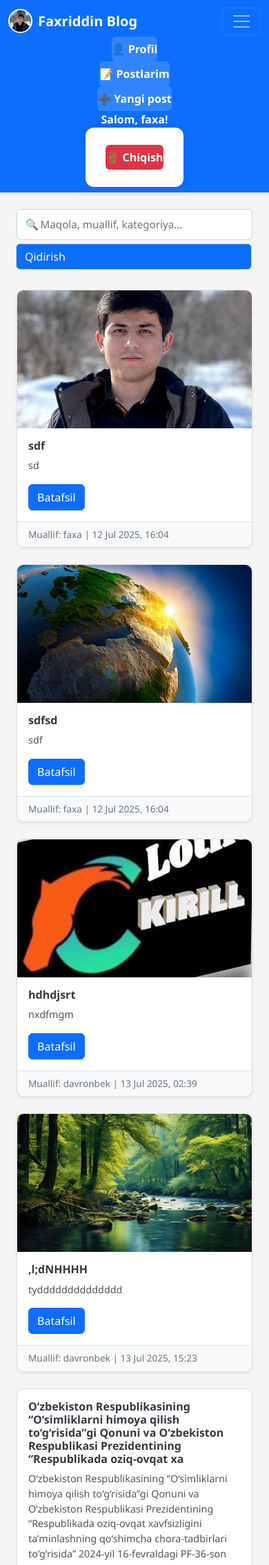
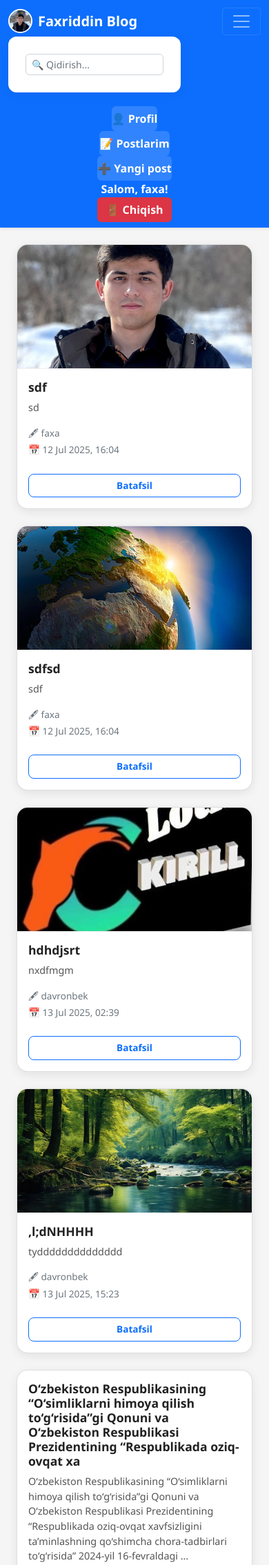
Before and after one commit to faxriddinprof/NewBlogpost, a Django app: page /articles/ in a window 390 px wide, after a click that opens the changed part. Shown: the top 2269 px of the page at 69% size. Run offline with Django 5.2, Linux system fonts and the light colour scheme; a user stored in the database is signed in; data comes from the database, SQL or seed files in the repository; both versions use the stored data as it was after the commit; some libraries are stand-ins or nearby versions.

Commit message:
search qismi turilandi

```diff
--- a/articles/urls.py
+++ b/articles/urls.py
@@ -8,7 +8,7 @@ from .views import (ArticleView,
                     like_article,
                     dislike_article,
                     load_more_comments,
-                    ajax_search,
+                    # ajax_search,
                 )
 
 
@@ -22,6 +22,6 @@ urlpatterns=[
     path('<int:pk>/like/', like_article, name='like_article'),
     path('<int:pk>/dislike/', dislike_article, name='dislike_article'),
     path('articles/<int:pk>/comments/', load_more_comments, name='load_more_comments'),
-    path('search/', ajax_search, name='ajax_search'),
+    # path('search/', ajax_search, name='ajax_search'),
 
 ]
--- a/articles/views.py
+++ b/articles/views.py
@@ -10,7 +10,25 @@ from django.core.paginator import Paginator
 from django.views.decorators.http import require_POST
 from django.contrib import messages
 from django.db.models import Q
+from django.template.loader import render_to_string
 
+# class ArticleView(ListView):
+#     model = Article
+#     template_name = 'article_list.html'
+#     context_object_name = 'object_list'
+#     paginate_by = 10
+
+#     def get_queryset(self):
+#         queryset = super().get_queryset()
+#         query = self.request.GET.get('q')
+#         if query:
+#             queryset = queryset.filter(
+#                 Q(title__icontains=query) |
+#                 Q(summary__icontains=query) |
+#                 Q(body__icontains=query) |
+#                 Q(author__username__icontains=query)
+#             ).distinct()
+#         return queryset
 
 class ArticleView(ListView):
     model = Article
@@ -30,16 +48,32 @@ class ArticleView(ListView):
             ).distinct()
         return queryset
 
+    def render_to_response(self, context, **response_kwargs):
+        if self.request.headers.get('x-requested-with') == 'XMLHttpRequest':
+            html = render_to_string('partials/search_results.html', context, request=self.request)
+            return JsonResponse({'html': html})
+        return super().render_to_response(context, **response_kwargs)
 
-def ajax_search(request):
-    q = request.GET.get('q', '')
-    articles = Article.objects.filter(
-        Q(title__icontains=q) |
-        Q(summary__icontains=q) |
-        Q(author__username__icontains=q)
-    ).order_by('-date')
 
-    return render(request, 'partials/search_results.html', {'object_list': articles})
+# def ajax_search(request):
+#     query = request.GET.get('q', '').strip()
+
+#     if query:
+#         articles = Article.objects.filter(
+#             Q(title__icontains=query) |
+#             Q(summary__icontains=query) |
+#             Q(body__icontains=query) |
+#             Q(author__username__icontains=query)
+#         ).order_by('-date')
+#     else:
+#         articles = Article.objects.all().order_by('-date')[:10]
+
+#     html = render_to_string(
+#         'partials/search_results.html',
+#         {'object_list': articles},
+#         request=request  # BU MUHIM! context_processor ishlashi uchun
+#     )
+#     return JsonResponse({'html': html})
 
 
 class ArticleDetailView(DetailView):
--- a/static/css/article_list.css
+++ b/static/css/article_list.css
@@ -1,96 +1,88 @@
-/* Umumiy kartochka stillari */
+/* Umumiy kartochka */
 .card {
-    border-radius: 10px;
+    border-radius: 16px;
     overflow: hidden;
+    background: #ffffff;
+    box-shadow: 0 4px 14px rgba(0, 0, 0, 0.08);
     transition: transform 0.3s ease, box-shadow 0.3s ease;
-    background-color: #fff;
 }
 
 .card:hover {
-    transform: translateY(-5px);
-    box-shadow: 0 8px 20px rgba(0, 0, 0, 0.1);
+    transform: translateY(-6px);
+    box-shadow: 0 10px 26px rgba(0, 0, 0, 0.12);
 }
 
-/* Kartochka rasmi */
+/* Rasm */
 .article-img {
+    height: 220px;
+    width: 100%;
     object-fit: cover;
-    height: 200px;
-    width: 100%;
+    border-bottom: 1px solid #f1f1f1;
 }
 
-/* Matn qismlari */
+/* Matn */
 .card-title {
     font-size: 1.2rem;
-    font-weight: 600;
-    color: #343a40;
+    font-weight: 700;
+    color: #222;
+    margin-bottom: 0.5rem;
 }
 
 .card-text {
     color: #555;
     font-size: 0.95rem;
-    margin-bottom: 1rem;
+    line-height: 1.5;
 }
 
-/* "Batafsil" tugmasi */
-.btn-primary {
-    border-radius: 6px;
-    font-weight: 500;
-    transition: background-color 0.3s ease;
-}
-
-.btn-primary:hover {
-    background-color: #0b5ed7;
-}
-
-/* Footer qismini chiroyli qilish */
-.card-footer {
-    background-color: #f8f9fa;
+/* Muallif va sana */
+.author-date {
     font-size: 0.85rem;
-    border-top: 1px solid #dee2e6;
     color: #6c757d;
 }
 
-/* 🔍 Qidiruv input qismi */
-.input-group input#liveSearchInput {
-    border-top-left-radius: 6px;
-    border-bottom-left-radius: 6px;
-    padding: 10px 12px;
-    font-size: 0.95rem;
-    border: 1px solid #ced4da;
+/* Tugma */
+.btn-outline-primary {
+    border-radius: 8px;
+    font-weight: 600;
+    padding: 6px 14px;
+    font-size: 0.9rem;
+    transition: all 0.3s ease;
+    border: 1px solid #0d6efd;
+    color: #0d6efd;
 }
 
-.input-group .input-group-text {
-    border-top-right-radius: 6px;
-    border-bottom-right-radius: 6px;
-    font-weight: 500;
+.btn-outline-primary:hover {
+    background: linear-gradient(135deg, #0d6efd, #0b5ed7);
+    color: #fff;
+    border-color: #0a58ca;
 }
 
-/* Qidiruv natijalari konteyneri */
-#search-results {
-    margin-top: 20px;
+/* Paginate */
+.pagination .page-link {
+    color: #0d6efd;
 }
 
-/* Bo'sh natija matni */
-.text-danger {
-    font-weight: 500;
-    font-size: 1.1rem;
+.pagination .active .page-link {
+    background-color: #0d6efd;
+    color: white;
+    border-color: #0d6efd;
 }
 
-/* Moslashuvchanlik (responsive) */
-@media (max-width: 576px) {
+/* Moslashuvchanlik */
+@media (max-width: 768px) {
+    .article-img {
+        height: 180px;
+    }
+
     .card-title {
-        font-size: 1rem;
+        font-size: 1.1rem;
     }
+
     .card-text {
         font-size: 0.9rem;
     }
-    .input-group {
-        flex-direction: column;
-    }
-    .input-group .form-control,
-    .input-group .input-group-text {
-        width: 100%;
-        border-radius: 6px !important;
-        margin-bottom: 5px;
+
+    .btn-outline-primary {
+        font-size: 0.85rem;
     }
 }
--- a/static/css/base.css
+++ b/static/css/base.css
@@ -1,11 +1,13 @@
-/* Umumiy font va ranglar */
+/* === Umumiy font va ranglar === */
 body {
     font-family: 'Segoe UI', Tahoma, Geneva, Verdana, sans-serif;
     background-color: #f5f5f5;
     color: #212529;
+    margin: 0;
+    padding: 0;
 }
 
-/* Navbar ichidagi tugmalar */
+/* === Navbar tugmalari === */
 .nav-btn {
     background-color: rgba(255, 255, 255, 0.15);
     border-radius: 6px;
@@ -15,6 +17,8 @@ body {
     font-weight: 600;
     transition: all 0.3s ease-in-out;
     border: none;
+    text-decoration: none;
+    display: inline-block;
 }
 
 .nav-btn:hover {
@@ -23,56 +27,83 @@ body {
     text-decoration: none;
 }
 
-/* 🔴 Chiqish tugmasi uchun maxsus klass */
+/* === Chiqish tugmasi uchun alohida dizayn === */
 .logout-red {
-    background-color: #dc3545 !important; /* Qizil */
+    background-color: #dc3545 !important;
+    color: #fff !important;
+    border-radius: 6px;
+    padding: 6px 12px;
+    font-weight: 600;
+    border: none;
+    display: inline-block;
+    transition: all 0.3s ease-in-out;
+}
+
+.logout-red:hover {
+    background-color: #e74c3c !important;
     color: #fff !important;
 }
 
-.logout-red:hover {
-    background-color: #e74c3c !important; /* Yorqinroq qizil */
-    color: #fff !important;
+/* === Navbar ichidagi chiqish formasi stylingi === */
+.navbar .nav-item form {
+    display: inline;
+    background: transparent !important;
+    padding: 0;
+    margin: 0;
+    box-shadow: none;
 }
 
-/* Navbar logosi */
+/* === Navbar brand rasmi === */
 .navbar-brand img {
     border: 2px solid #ffffff;
 }
 
-/* Forma stili */
+/* === Qidiruv formasi NAVBAR ichida === */
+#navbar-search-form {
+    width: 250px;
+    position: relative;
+}
+
+#navbar-search-form .form-control {
+    padding-right: 25px;
+    font-size: 14px;
+    height: 30px;
+    border-radius: 6px;
+}
+
+/* × tugma (tozalash) */
+#clear-search {
+    position: absolute;
+    right: 8px;
+    top: 50%;
+    transform: translateY(-50%);
+    cursor: pointer;
+    color: #ccc;
+    font-size: 18px;
+    display: none;
+    background: transparent;
+    border: none;
+    line-height: 1;
+    padding: 0;
+}
+
+#clear-search:hover {
+    color: red;
+}
+
+/* === Umumiy formalar uchun styling === */
 form {
     background-color: #ffffff;
     padding: 25px;
     border-radius: 12px;
     box-shadow: 0 4px 16px rgba(0, 0, 0, 0.05);
+    margin-bottom: 20px;
 }
 
-/* Footer */
+/* === Footer === */
 footer {
     border-top: 1px solid #ccc;
     color: #888;
     padding-top: 10px;
-}
-
-/* Navbar qidiruv formasi (agar kerak bo‘lsa yana qo‘shiladi) */
-.search-form {
-    width: 300px;
-}
-
-.search-form input[type="text"] {
-    border-radius: 20px;
-    padding: 6px 12px;
     font-size: 14px;
 }
-
-.search-form button {
-    border-radius: 20px;
-    padding: 6px 12px;
-    font-weight: bold;
-    transition: 0.3s;
-}
-
-.search-form button:hover {
-    background-color: #ffffff;
-    color: #0d6efd;
-}
--- a/templates/article_list.html
+++ b/templates/article_list.html
@@ -1,52 +1,57 @@
 {% extends 'base.html' %}
 {% load static %}
+
 {% block content %}
 <link rel="stylesheet" href="{% static 'css/article_list.css' %}">
 
 <div class="container mt-4">
-
-    <!-- 🔍 AJAX Qidiruv input -->
-    <div class="input-group mb-4">
-        <input type="text"
-               id="liveSearchInput"
-               class="form-control"
-               placeholder="🔍 Maqola, muallif, kategoriya…">
-        <span class="input-group-text bg-primary text-white">Qidirish</span>
+    <div class="row" id="article-container">
+        {% for article in object_list %}
+        <div class="col-md-4 mb-4">
+            <div class="card h-100">
+                {% if article.photo %}
+                <img src="{{ article.photo.url }}" class="card-img-top article-img" alt="{{ article.title }}">
+                {% endif %}
+                <div class="card-body d-flex flex-column justify-content-between">
+                    <div>
+                        <h5 class="card-title">{{ article.title }}</h5>
+                        <p class="card-text">{{ article.summary|truncatewords:20 }}</p>
+                    </div>
+                    <div class="mt-3">
+                        <p class="author-date text-muted mb-1">🖋 {{ article.author.username }}</p>
+                        <p class="author-date text-muted">📅 {{ article.date|date:"d M Y, H:i" }}</p>
+                        <a href="{% url 'article_detail' article.pk %}" class="btn btn-outline-primary w-100 mt-2">Batafsil</a>
+                    </div>
+                </div>
+            </div>
+        </div>
+        {% endfor %}
     </div>
 
-    <!-- 🔎 Natijalar shu yerga chiqadi -->
-    <div id="search-results">
-        {% include 'partials/search_results.html' %}
-    </div>
+    {% if is_paginated %}
+    <nav class="mt-4 d-flex justify-content-center">
+        <ul class="pagination">
+            {% if page_obj.has_previous %}
+            <li class="page-item">
+                <a class="page-link" href="?page={{ page_obj.previous_page_number }}">Previous</a>
+            </li>
+            {% endif %}
 
+            {% for num in page_obj.paginator.page_range %}
+                {% if page_obj.number == num %}
+                <li class="page-item active"><span class="page-link">{{ num }}</span></li>
+                {% elif num > page_obj.number|add:-2 and num < page_obj.number|add:2 %}
+                <li class="page-item"><a class="page-link" href="?page={{ num }}">{{ num }}</a></li>
+                {% endif %}
+            {% endfor %}
+
+            {% if page_obj.has_next %}
+            <li class="page-item">
+                <a class="page-link" href="?page={{ page_obj.next_page_number }}">Next</a>
+            </li>
+            {% endif %}
+        </ul>
+    </nav>
+    {% endif %}
 </div>
-
-<!-- ================= JS (AJAX Live Search) ================= -->
-<script>
-document.addEventListener('DOMContentLoaded', () => {
-    const input     = document.getElementById('liveSearchInput');
-    const container = document.getElementById('search-results');
-    const ajaxUrl   = "{% url 'ajax_search' %}";   // Django reverseda xavfsiz
-
-    // Kichik debounce ‑ so‘rovlarni haddan tashqari yubormaslik uchun
-    let timer = null;
-
-    input.addEventListener('keyup', () => {
-        clearTimeout(timer);
-        timer = setTimeout(() => liveSearch(input.value.trim()), 300);
-    });
-
-    function liveSearch(query) {
-        // Bo‘sh qidiruvda sahifani qayta yuklamaymiz – default ro‘yxat qoldiriladi
-        if (query === "") return;
-
-        fetch(`${ajaxUrl}?q=${encodeURIComponent(query)}`, {
-            headers: { 'X-Requested-With': 'XMLHttpRequest' }
-        })
-        .then(res => res.text())
-        .then(html => { container.innerHTML = html; })
-        .catch(err => { console.error('Live search xatosi:', err); });
-    }
-});
-</script>
 {% endblock %}
--- a/templates/base.html
+++ b/templates/base.html
@@ -16,18 +16,26 @@
 </head>
 <body>
 
-<!-- NAVBAR -->
+<!-- ==================== NAVBAR ==================== -->
 <nav class="navbar navbar-expand-lg navbar-dark bg-primary shadow-sm">
     <div class="container-fluid">
         <a class="navbar-brand d-flex align-items-center" href="{% url 'article_list' %}">
             <img src="{% static 'img/me.jpg' %}" alt="Logo" width="35" height="35" class="rounded-circle me-2">
             <strong>Faxriddin Blog</strong>
         </a>
+
         <button class="navbar-toggler" type="button" data-bs-toggle="collapse" data-bs-target="#navbarNav">
             <span class="navbar-toggler-icon"></span>
         </button>
 
         <div class="collapse navbar-collapse justify-content-end" id="navbarNav">
+
+            <!-- Qidiruv formasi NAVBAR ichida -->
+            <form method="get" action="{% url 'article_list' %}" class="d-flex align-items-center me-3 position-relative" id="navbar-search-form">
+                <input type="text" name="q" id="search-input" class="form-control form-control-sm" placeholder="🔍 Qidirish..." value="{{ request.GET.q }}">
+                <span id="clear-search">&times;</span>
+            </form>
+
             {% if user.is_authenticated %}
             <ul class="navbar-nav align-items-center">
                 <li class="nav-item">
@@ -43,9 +51,8 @@
                 <li class="nav-item">
                     <form method="post" action="{% url 'logout' %}">
                         {% csrf_token %}
-                        <button class="nav-link nav-btn logout-red" type="submit">🚪 Chiqish</button>
+                        <button class="logout-red" type="submit">🚪 Chiqish</button>
                     </form>
-
                 </li>
             </ul>
             {% else %}
@@ -73,7 +80,7 @@
 
 <!-- CONTENT -->
 <div class="container mt-4">
-    {% block content %}{% endblock content %}
+    {% block content %}{% endblock %}
 </div>
 
 <!-- FOOTER -->
@@ -84,7 +91,7 @@
 <!-- Bootstrap JS -->
 <script src="https://cdn.jsdelivr.net/npm/bootstrap@5.0.2/dist/js/bootstrap.bundle.min.js"></script>
 
-<!-- Flash dismiss -->
+<!-- Alert avto-yopilishi -->
 <script>
     setTimeout(function () {
         let alerts = document.querySelectorAll('.alert');
@@ -96,5 +103,8 @@
     }, 3000);
 </script>
 
+<!-- Qidiruv AJAX – JS fayl orqali -->
+<script src="{% static 'js/search.js' %}"></script>
+
 </body>
 </html>
--- a/templates/partials/search_results.html
+++ b/templates/partials/search_results.html
@@ -1,23 +1,25 @@
 {% if object_list %}
 <div class="row">
     {% for article in object_list %}
-    <div class="col-md-4 col-sm-6 mb-4">
-        <div class="card h-100 shadow-sm">
+    <div class="col-md-4 mb-4">
+        <div class="card shadow-sm h-100">
             {% if article.photo %}
             <img src="{{ article.photo.url }}" class="card-img-top article-img" alt="{{ article.title }}">
             {% endif %}
             <div class="card-body">
                 <h5 class="card-title">{{ article.title }}</h5>
-                <p class="card-text">{{ article.summary|default:"" }}</p>
-                <a href="{{ article.get_absolute_url }}" class="btn btn-primary">Batafsil</a>
-            </div>
-            <div class="card-footer text-muted small">
-                Muallif: {{ article.author.username }} | {{ article.date|date:"d M Y, H:i" }}
+                <p class="card-text">{{ article.summary|truncatechars:100 }}</p>
+                <div class="text-muted small mb-2">
+                    ✍ {{ article.author.username }} — 📅 {{ article.date|date:"d M, Y" }}
+                </div>
+                <a href="{% url 'article_detail' article.pk %}" class="btn btn-outline-primary btn-sm">Batafsil</a>
             </div>
         </div>
     </div>
     {% endfor %}
 </div>
 {% else %}
-<p class="text-danger">❌ Hech qanday maqola topilmadi.</p>
+<div class="text-center mt-4">
+    <p class="text-danger fw-bold fs-5">🔍 Hech qanday maqola topilmadi.</p>
+</div>
 {% endif %}
--- a/templates/profil_view.html
+++ b/templates/profil_view.html
@@ -35,7 +35,7 @@
 
                 <div class="mt-4 d-flex flex-wrap gap-2">
                     {% if request.user.pk == object.pk %}
-                        <a href="{% url 'profil_edit' %}" class="btn btn-orange">✏️ Profilni tahrirlash</a>
+                        <a href="{% url 'profil_edit' %}" class="btn btn-orange">🖋️ Profilni tahrirlash</a>
                     {% endif %}
                     <a href="{% url 'my_posts' %}" class="btn btn-secondary">📚 Postlarim</a>
                 </div>
```
Also changed, not shown: static/css/article_detail.css (+64 -37 lines), static/js/search.js (added, +40 -0 lines), db.sqlite3, media/images/360_F_692724777_RcwAUDzILLrOBB0NCQNwpBQVexGZAPfu_YY5qLtq.jpg (added), 7 other files.
